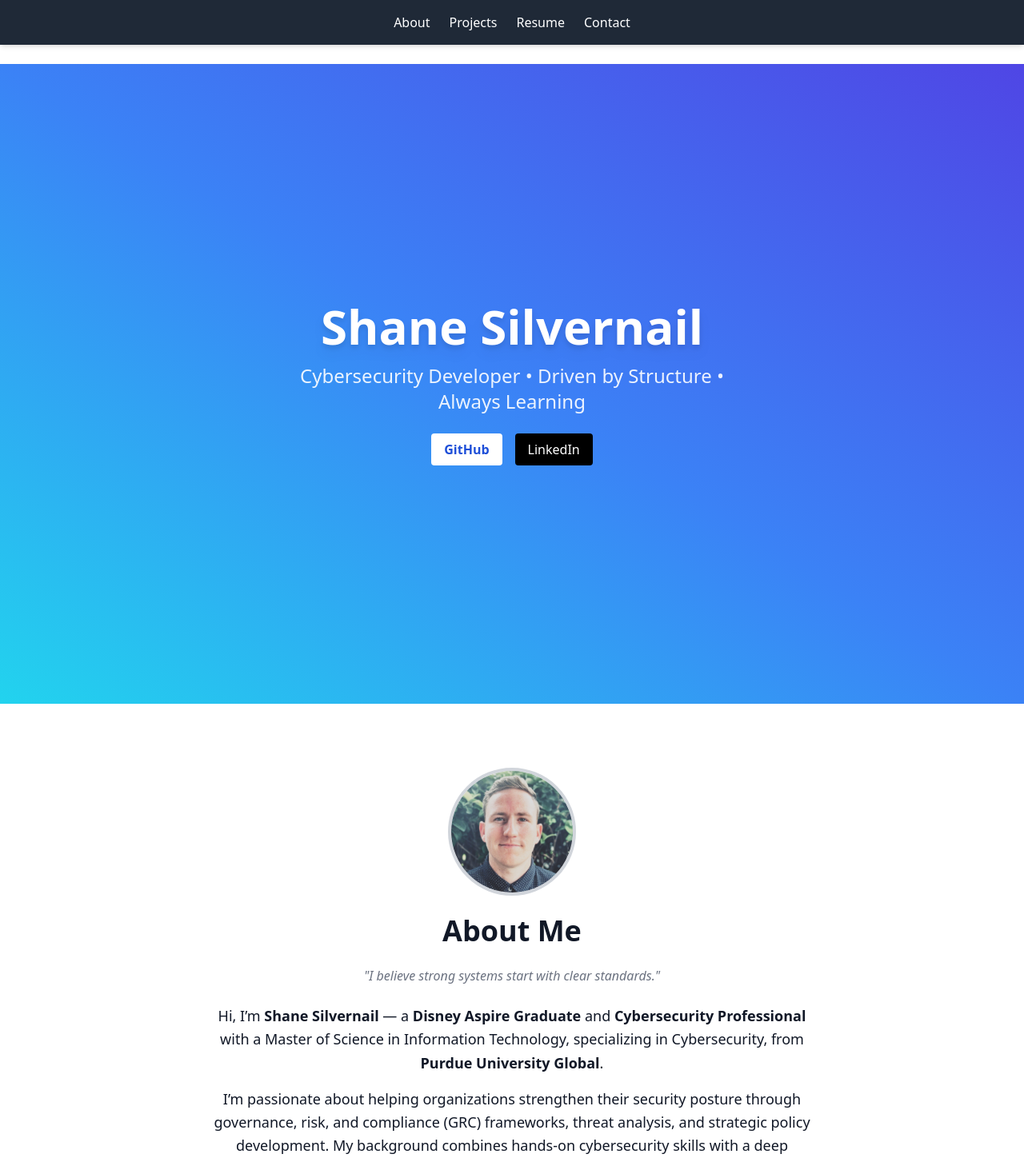
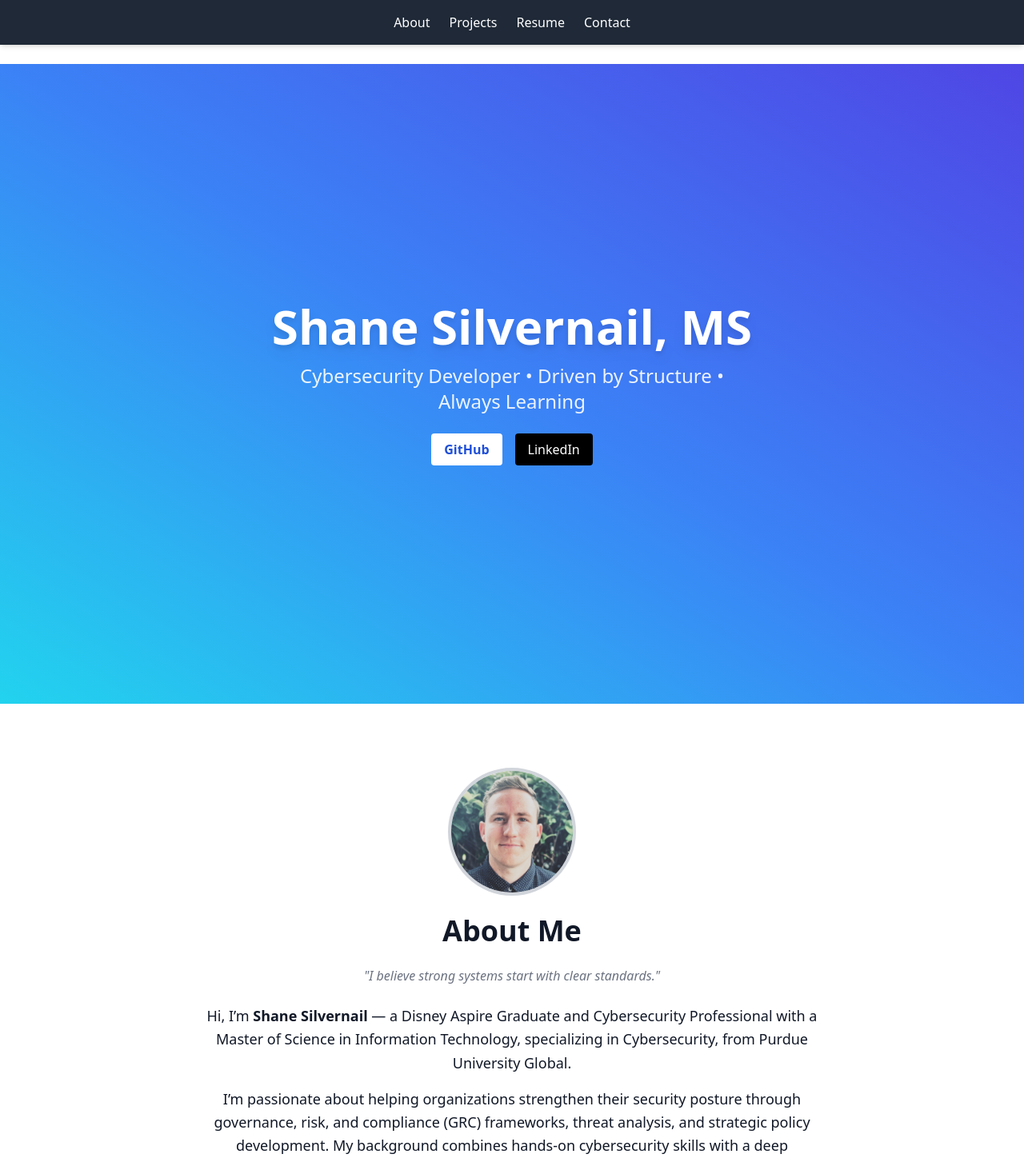
Before and after one commit to ssilvernail3/my-portfolio, a React (Vite) app: page / in a window 1280 px wide. Shown: the top 1453 px of the page at 80% size. Built offline with nearby package versions, Linux system fonts and the light colour scheme.

Commit message:
updated text and nameheader

```diff
--- a/src/components/About.jsx
+++ b/src/components/About.jsx
@@ -7,10 +7,10 @@ function About() {
             <p className="italic text-gray-500 mb-6"> "I believe strong systems start with clear standards."</p>
         <div className="max-w-3xl text-center text-lg leading-relaxed">
           <p className="mb-4">
-            Hi, I’m <strong>Shane Silvernail</strong> — a <strong>Disney Aspire
-          Graduate</strong> and <strong>Cybersecurity Professional</strong> with
+            Hi, I’m <strong>Shane Silvernail</strong> — a Disney Aspire
+          Graduate and Cybersecurity Professional with
           a Master of Science in Information Technology, specializing in
-          Cybersecurity, from <strong>Purdue University Global</strong>.</p>
+          Cybersecurity, from Purdue University Global.</p>
           <p className="mb-4">
             I’m passionate about helping organizations strengthen their security
           posture through governance, risk, and compliance (GRC) frameworks,
--- a/src/components/Hero.jsx
+++ b/src/components/Hero.jsx
@@ -2,7 +2,7 @@ function Hero() {
     return (
         <section className="flex flex-col items-center justify-center h-screen bg-gradient-to-tr from-cyan-400 via-blue-500 to-indigo-600 text-white text-center px-4">
         <h1 className="text-5xl sm:text-6xl font-extrabold mb-4 drop-shadow-lg">
-          Shane Silvernail
+          Shane Silvernail, MS
         </h1>
         <p className="text-xl sm:text-2xl text-white/90 mb-6 max-w-xl">
           Cybersecurity Developer • Driven by Structure • Always Learning
```
